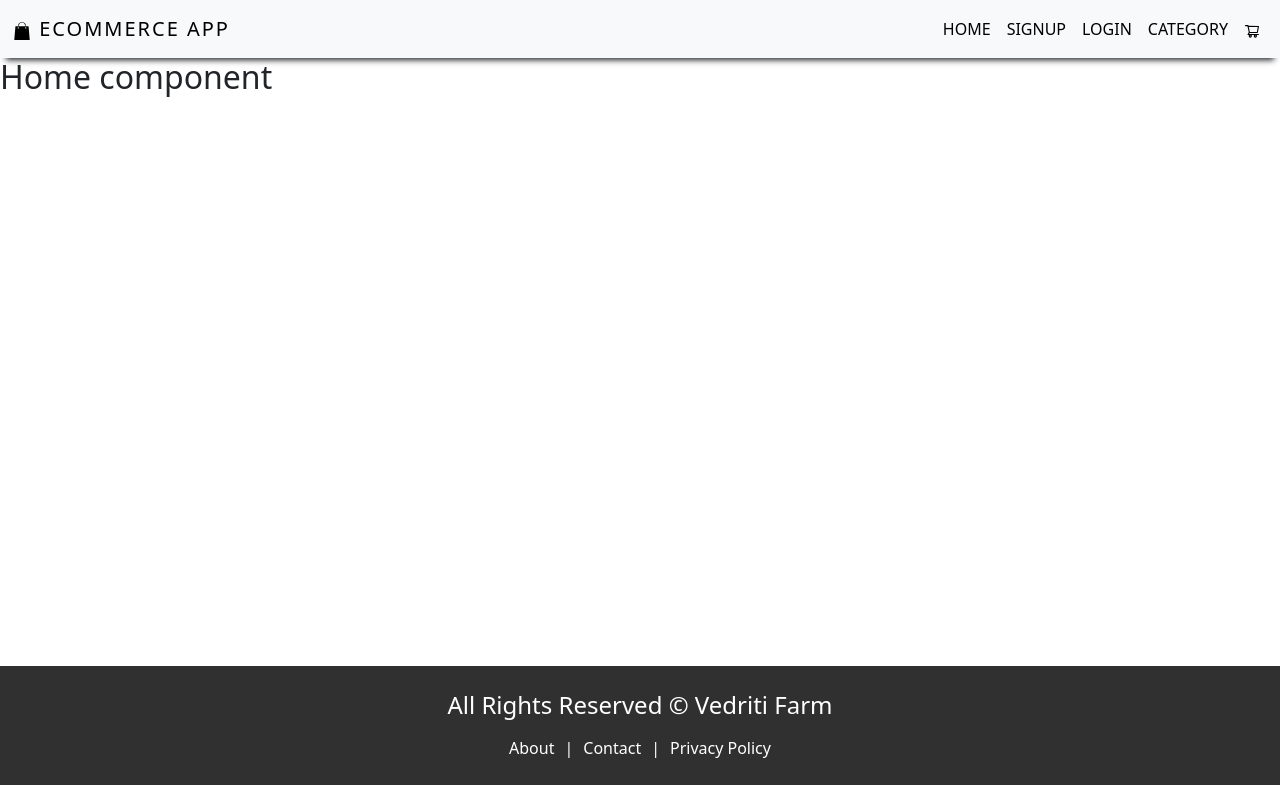
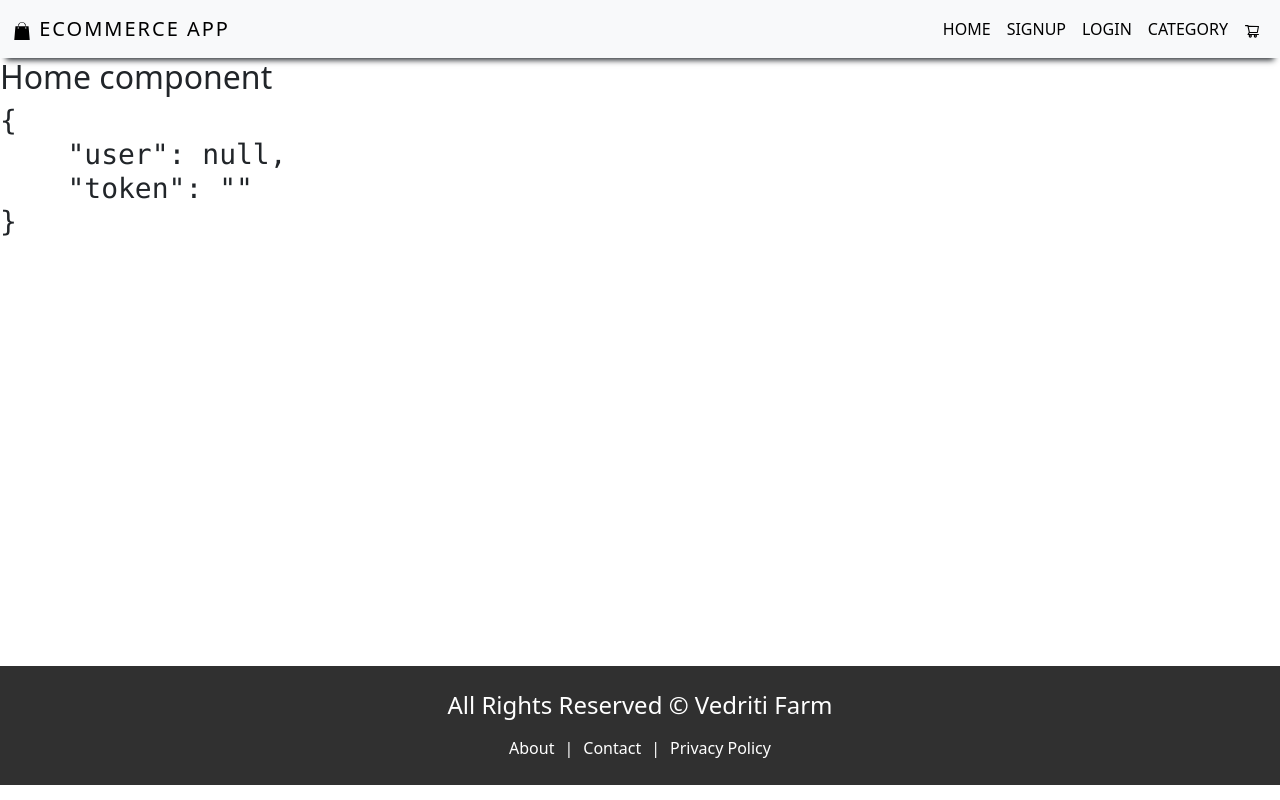
Before and after one commit to AbhishekUp11/Ecommerce-Web-App, a React (Create React App) app in the folder client/: page / in a window 1280 px wide. Built offline with nearby package versions, Linux system fonts and the light colour scheme.

Commit message:
uses contextAPI and localstorage to save user info

```diff
--- /dev/null
+++ b/client/src/context/auth.js
@@ -0,0 +1,32 @@
+import react, { useState, useEffect, useContext, createContext } from 'react';
+
+const AuthContext = createContext();
+
+const AuthProvider = ({ children }) => {
+  const [auth, setAuth] = useState({
+    user: null,
+    token: ""
+  });
+
+  useEffect( () => {
+    const data = localStorage.getItem('auth');
+
+    if(data){
+      const parseData = JSON.parse(data);
+      setAuth({
+        user: parseData.user,
+        token: parseData.token,
+      });
+    }
+  }, [])
+  return (
+    <AuthContext.Provider value={[auth, setAuth]}>
+      {children}
+    </AuthContext.Provider>
+  );
+};
+
+// custom hook
+const useAuth = () => useContext(AuthContext);
+
+export { useAuth, AuthProvider};
--- a/client/src/pages/Home.js
+++ b/client/src/pages/Home.js
@@ -1,10 +1,13 @@
 import React from 'react';
 import Layout from '../components/layout/Layout';
+import {useAuth} from '../context/auth';
 
 const Home = () => {
+  const [auth, setAuth] = useAuth();
     return (
         <Layout tittle="Ecommerce App">
           <h2>Home component</h2>
+          <pre>{JSON.stringify(auth, null, 4)}</pre>
         </Layout>
     )
 };
--- a/client/src/pages/auth/Login.js
+++ b/client/src/pages/auth/Login.js
@@ -3,11 +3,13 @@
 import {toast} from 'react-hot-toast';
 import axios from 'axios';
 import {useNavigate} from 'react-router-dom';
+import {useAuth} from '../../context/auth';
 
 const Login = () => {
   const [email, setEmail] = useState("");
   const [password, setPassword] = useState("");
   const navigate = useNavigate();
+  const [auth, setAuth] = useAuth();
 
   const handleForm = async (e) => {
     e.preventDefault();
@@ -17,7 +19,12 @@
       const res = await axios.post(`${process.env.REACT_APP_API}/api/v1/auth/login`, dataParams);
       if(res.data.success){
         toast.success(res.data.message)
-        navigate('/')
+        setAuth({
+          user: res.data.user,
+          token: res.data.user.token,
+        });
+        localStorage.setItem("auth", JSON.stringify(res.data));
+        navigate('/');
       }else{
         toast.error(res.data.message)
       }
```
Also changed, not shown: client/src/index.js (+12 -9 lines).
